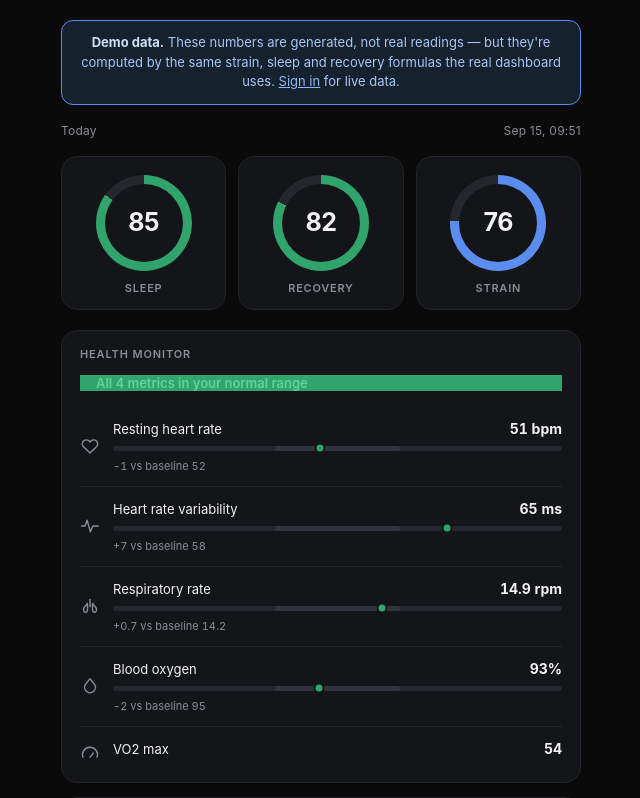
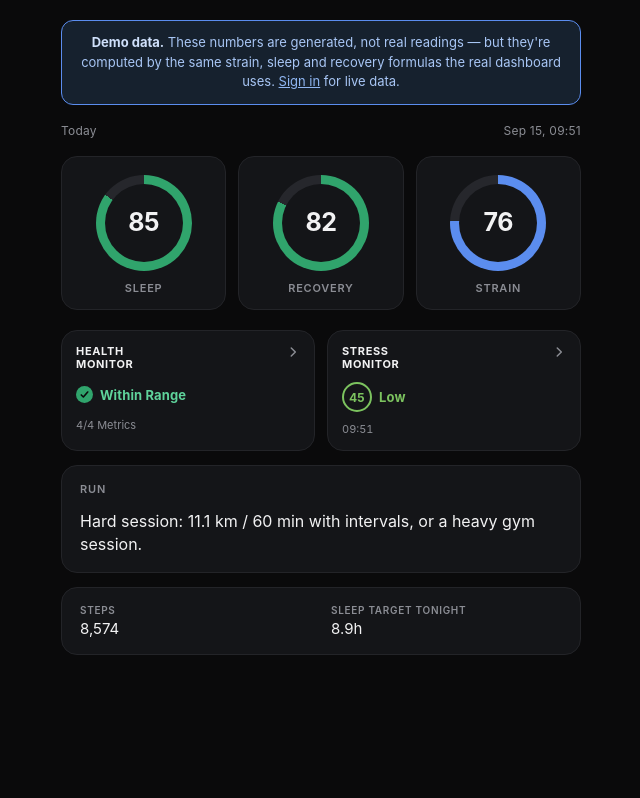
Before and after one commit to palosferi/fitness_by_ferenc, a Flask app: page / in a window 1280 px wide. Shown: the top 798 px of the page, without its empty margins (319-959 px from the left). After the commit the page ends 655 px from the top, so only its background shows below. Run offline with Flask 3, Linux system fonts and the light colour scheme.

Commit message:
Collapse the monitors into tap-through summary tiles
Matches how Whoop surfaces these on its home screen: two compact tiles
side by side, each showing a one-glance verdict - a green check and
"Within Range 4/4 Metrics", or the stress reading, zone and time - with
the full detail view expanding underneath on click.

Tiles are buttons with aria-expanded/aria-controls, one panel open at a
time, and the detail markup ships in the DOM rather than being fetched.

Co-Authored-By: Claude Opus 5 <noreply@anthropic.com>

```diff
--- a/app.py
+++ b/app.py
@@ -152,15 +152,18 @@ def health_metric(label, value, unit, baseline, icon, higher_is_better=True, pre
 
 
 def health_summary(metrics):
+    """Roll the rows up into the tile's one-glance verdict."""
     scored = [m for m in metrics if m["status"] != "unknown"]
     if not scored:
         return None
     in_range = sum(1 for m in scored if m["status"] == "good")
     all_good = in_range == len(scored)
     return {
-        "text": (f"All {len(scored)} metrics in your normal range" if all_good
-                 else f"{in_range} of {len(scored)} metrics in your normal range"),
         "status": "good" if all_good else "watch",
+        "status_text": "Within Range" if all_good else "Out of Range",
+        "count_text": f"{in_range}/{len(scored)} Metrics",
+        "detail_text": (f"All {len(scored)} metrics in your normal range" if all_good
+                        else f"{in_range} of {len(scored)} metrics in your normal range"),
     }
 
 
@@ -205,6 +208,15 @@ def is_stale(updated_at, stale_minutes=config.SYNC_STALE_MINUTES):
     except ValueError:
         return True
     return datetime.now() - updated > timedelta(minutes=stale_minutes)
+
+
+def format_time_only(updated_at):
+    if not updated_at:
+        return None
+    try:
+        return datetime.fromisoformat(updated_at).strftime("%H:%M")
+    except ValueError:
+        return None
 
 
 def format_synced_at(updated_at):
@@ -329,6 +341,8 @@ def dashboard():
     ) if m]
 
     stress = stress_reading(today.get("stress_avg"))
+    if stress:
+        stress["time"] = format_time_only(today.get("updated_at"))
 
     stats = [
         {"label": "Steps", "value": f"{steps:,}" if steps else None},
--- a/templates/dashboard.html
+++ b/templates/dashboard.html
@@ -115,6 +115,52 @@
     margin-bottom: 14px;
   }
   .rec-detail { font-size: 16px; line-height: 1.45; }
+
+  /* ---- monitor tiles ---- */
+  .monitors { display: grid; grid-template-columns: 1fr 1fr; gap: 12px; margin-bottom: 14px; }
+  .tile {
+    background: var(--card);
+    border: 1px solid var(--line);
+    border-radius: 16px;
+    padding: 14px;
+    text-align: left;
+    font: inherit;
+    color: inherit;
+    cursor: pointer;
+    display: grid;
+    gap: 10px;
+    width: 100%;
+  }
+  .tile:hover { border-color: #33353c; }
+  .tile:focus-visible { outline: 2px solid var(--blue); outline-offset: 2px; }
+  .tile-head { display: flex; justify-content: space-between; align-items: flex-start; gap: 6px; }
+  .tile-title {
+    font-size: 11px;
+    font-weight: 700;
+    line-height: 1.25;
+    text-transform: uppercase;
+    letter-spacing: 0.06em;
+    color: var(--text);
+  }
+  .tile-chevron { color: var(--muted); flex: none; width: 14px; height: 14px; transition: transform 0.18s ease; }
+  .tile-chevron svg { width: 100%; height: 100%; display: block; }
+  .tile[aria-expanded="true"] .tile-chevron { transform: rotate(90deg); }
+  .tile-status { display: flex; align-items: center; gap: 7px; }
+  .tile-status-text { font-size: 13px; font-weight: 700; letter-spacing: 0.01em; }
+  .tile-check { width: 17px; height: 17px; border-radius: 50%; flex: none; display: grid; place-items: center; }
+  .tile-check svg { width: 11px; height: 11px; color: #0a0a0b; display: block; }
+  .tile-badge {
+    width: 30px; height: 30px; border-radius: 50%; flex: none;
+    display: grid; place-items: center;
+    font-size: 12px; font-weight: 700;
+    font-variant-numeric: tabular-nums;
+    border: 2px solid currentColor;
+  }
+  .tile-sub { font-size: 11px; color: var(--muted); font-variant-numeric: tabular-nums; }
+  .text-good { color: #5fd39b; }
+  .text-watch { color: var(--amber); }
+  .text-alert { color: #ff8a8a; }
+  @media (prefers-reduced-motion: reduce) { .tile-chevron { transition: none; } }
 
   /* ---- health monitor ---- */
   .summary {
@@ -247,12 +293,44 @@
   <div class="warning-badge">{{ warning }}</div>
   {% endif %}
 
-  {% if health_metrics %}
+  {% if health_summary or stress %}
+  <div class="monitors">
+    {% if health_summary %}
+    <button type="button" class="tile" aria-expanded="false" aria-controls="health-detail" data-target="health-detail">
+      <span class="tile-head">
+        <span class="tile-title">Health<br>Monitor</span>
+        <span class="tile-chevron">{% include "icons/chevron.svg" %}</span>
+      </span>
+      <span class="tile-status">
+        <span class="tile-check {{ health_summary.status }}">{% include "icons/check.svg" %}</span>
+        <span class="tile-status-text text-{{ health_summary.status }}">{{ health_summary.status_text }}</span>
+      </span>
+      <span class="tile-sub">{{ health_summary.count_text }}</span>
+    </button>
+    {% endif %}
+
+    {% if stress %}
+    <button type="button" class="tile" aria-expanded="false" aria-controls="stress-detail" data-target="stress-detail">
+      <span class="tile-head">
+        <span class="tile-title">Stress<br>Monitor</span>
+        <span class="tile-chevron">{% include "icons/chevron.svg" %}</span>
+      </span>
+      <span class="tile-status">
+        <span class="tile-badge" style="color: {{ stress.color }};">{{ stress.value }}</span>
+        <span class="tile-status-text" style="color: {{ stress.color }};">{{ stress.label }}</span>
+      </span>
+      <span class="tile-sub">{{ stress.time or "--:--" }}</span>
+    </button>
+    {% endif %}
+  </div>
+
+  {% if health_summary %}
+  <div id="health-detail" hidden>
   <div class="card">
     <div class="card-title">Health Monitor</div>
     {% if health_summary %}
     <div class="summary {{ health_summary.status }}">
-      <span class="summary-dot {{ health_summary.status }}"></span>{{ health_summary.text }}
+      <span class="summary-dot {{ health_summary.status }}"></span>{{ health_summary.detail_text }}
     </div>
     {% endif %}
     {% for m in health_metrics %}
@@ -276,9 +354,11 @@
     </div>
     {% endfor %}
   </div>
+  </div>
   {% endif %}
 
   {% if stress %}
+  <div id="stress-detail" hidden>
   <div class="card">
     <div class="card-title">Stress Monitor</div>
     <div class="gauge-wrap">
@@ -304,6 +384,8 @@
       <div class="gauge-scale"><span>Rest</span><span>Low</span><span>Medium</span><span>High</span></div>
     </div>
   </div>
+  </div>
+  {% endif %}
   {% endif %}
 
   <div class="card">
@@ -326,6 +408,22 @@
 
 </div>
 <script>
+  document.querySelectorAll(".tile").forEach((tile) => {
+    tile.addEventListener("click", () => {
+      const panel = document.getElementById(tile.dataset.target);
+      const opening = panel.hidden;
+      // One open at a time, like tapping through to a detail screen.
+      document.querySelectorAll(".tile").forEach((other) => {
+        other.setAttribute("aria-expanded", "false");
+        document.getElementById(other.dataset.target).hidden = true;
+      });
+      if (opening) {
+        panel.hidden = false;
+        tile.setAttribute("aria-expanded", "true");
+      }
+    });
+  });
+
   setInterval(() => { window.location.reload(); }, 5 * 60 * 1000);
 </script>
 </body>
```
Also changed, not shown: templates/icons/check.svg (added), templates/icons/chevron.svg (added).
